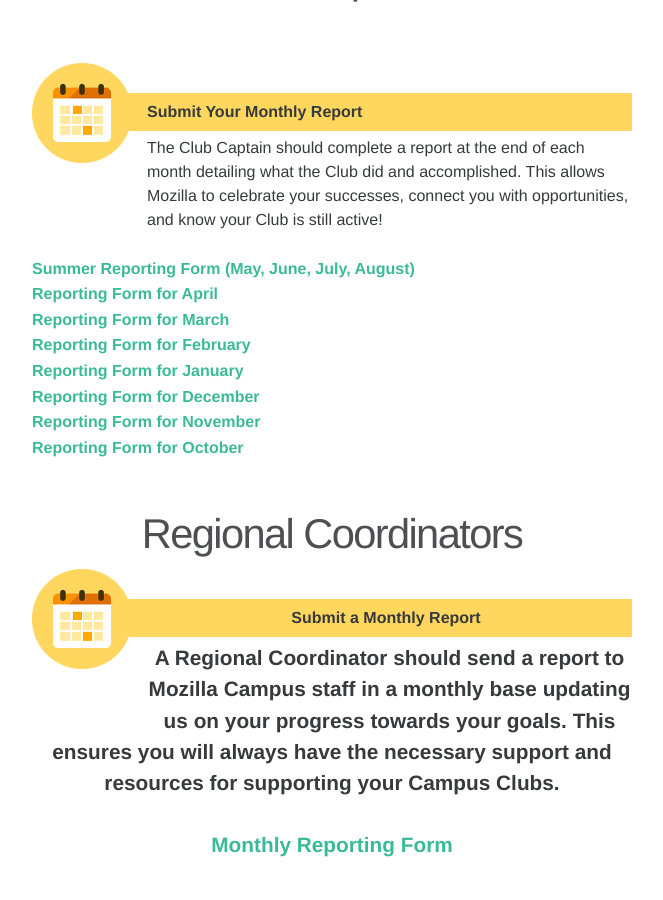
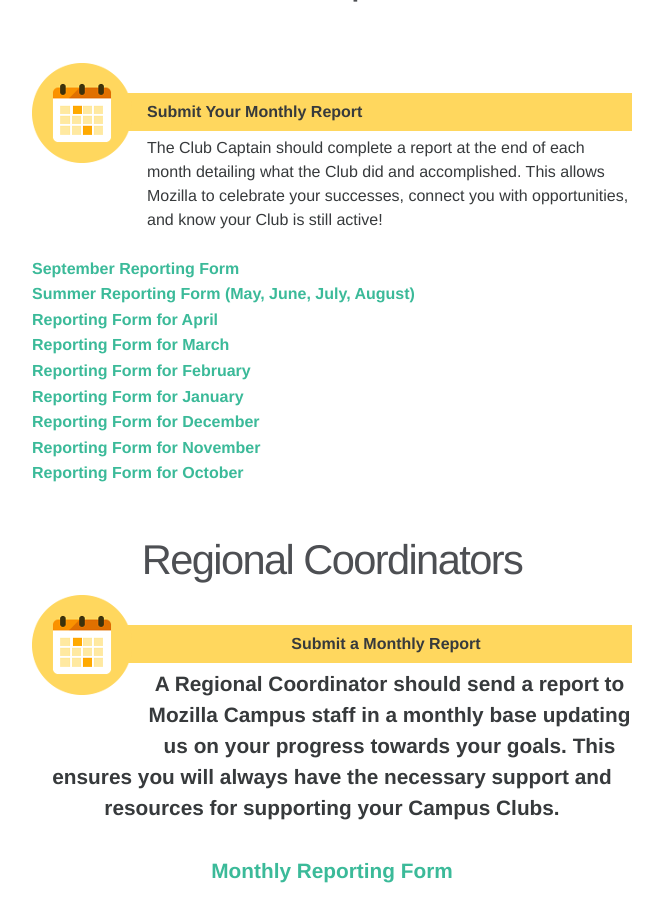
Before and after one commit to mozilla/mozilla-campus-clubs, a Jekyll site: the page built from _pages/report.md, in a window 1280 px wide and 900 px high, scrolled down 452 px. Shown: the whole window, without its empty margins (308-971 px from the left). Built offline with Jekyll 4.4.1, drawn with Linux system fonts in a browser that asks for light colours; some web fonts are replaced.

Commit message:
Add September reporting form

```diff
--- a/_pages/report.md
+++ b/_pages/report.md
@@ -18,6 +18,9 @@ ref: resources
   <span>
   The Club Captain should complete a report at the end of each month detailing what the Club did and accomplished. This allows Mozilla to celebrate your successes, connect you with opportunities, and know your Club is still active!
   <br>
+  <br>
+
+  <a href="https://docs.google.com/forms/d/e/1FAIpQLSdhpfmUDTuvMZPwfVG2BhOO9ft_bScVuQQz3x0j2eM3o3w7BA/viewform"> September Reporting Form</a>
   <br>
   <a href="https://docs.google.com/forms/d/e/1FAIpQLSeFcYjov5WuYSJ5qrSzQ_47Zso5kCijtby9OyvQV4yAnw-w-A/viewform"> Summer Reporting Form (May, June, July, August)</a>
   <br>
```
